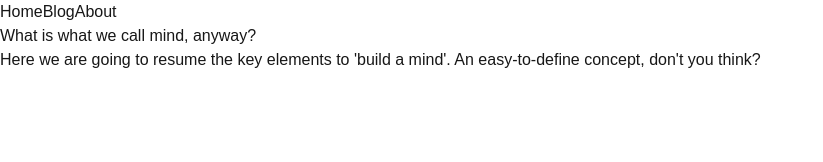
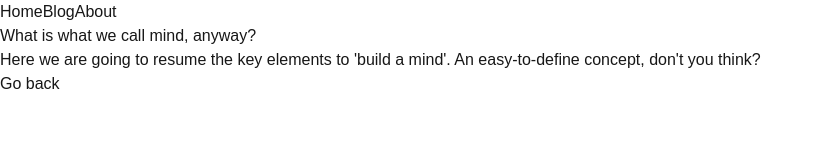
Before and after one commit to harrycrcz/cognitive-science-blog, a Next.js app: page /blog in a window 1280 px wide. Shown: the top 162 px of the page, without its empty margins (0-823 px from the left). Built offline with nearby package versions, Linux system fonts and the light colour scheme.

Commit message:
feat: add programmatic navigation with useRouter in About page

```diff
--- a/app/blog/page.js
+++ b/app/blog/page.js
@@ -1,10 +1,21 @@
+'use client';
+import { useRouter } from  'next/navigation';
+
 export default function About() {
+  const router = useRouter();
+
+  const handleClick = ()=> {
+    router.push('/')
+  };
+
   return (
     <div>
       <h1>What is what we call mind, anyway?</h1>
       <p>Here we are going to resume the key elements to 'build a mind'. An easy-to-define concept,
         don't you think?
       </p>
+      <button onClick={handleClick}>Go back</button>
+
     </div>
   );
 }
```
